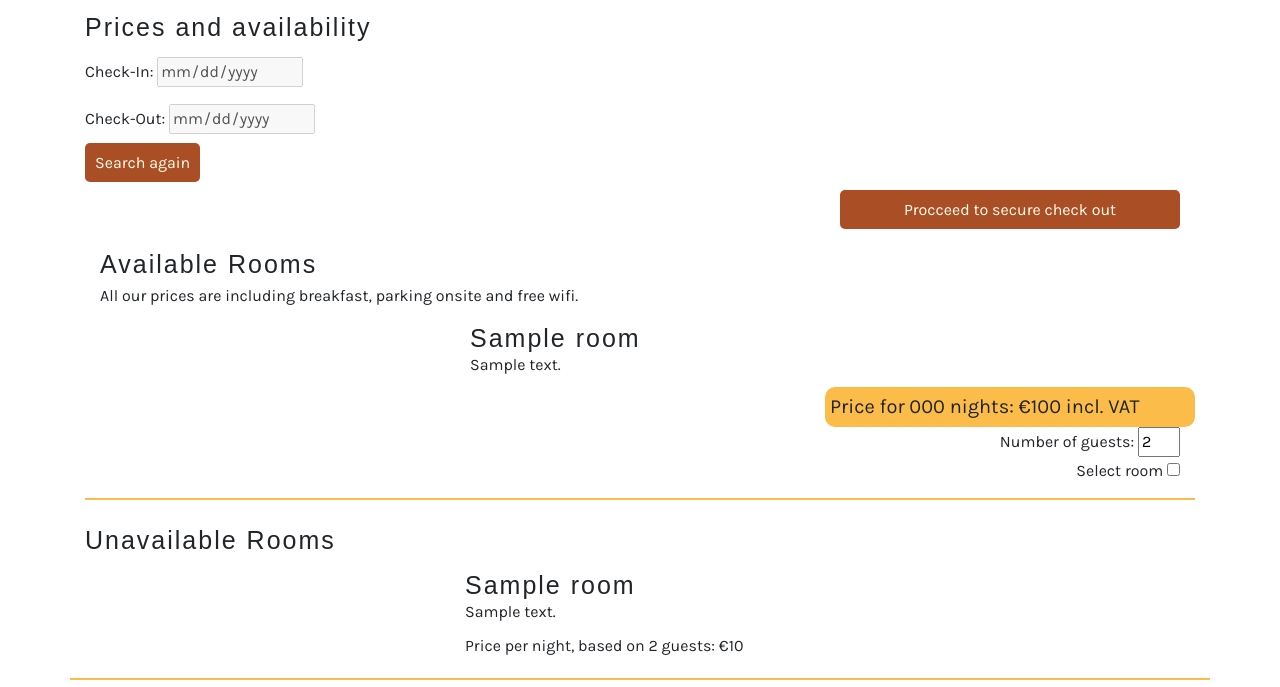
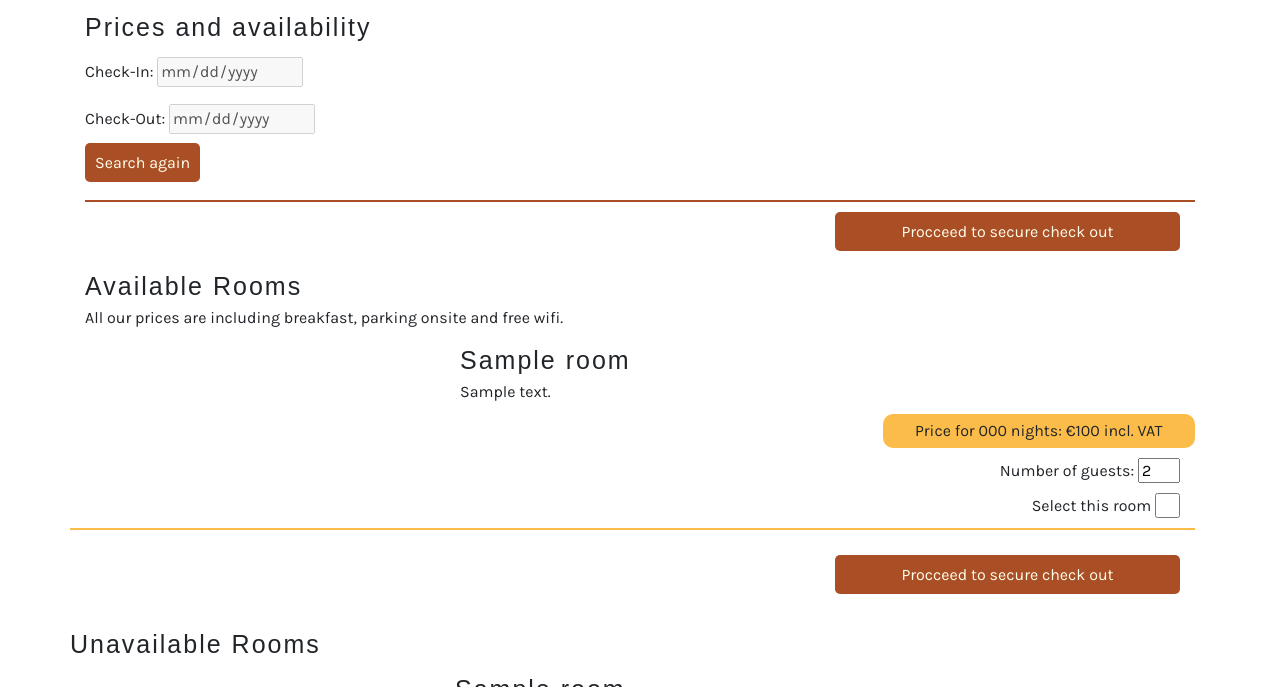
Before and after one commit to AnoukSmet/Casa-Pedra-Nobre, a Django app: template reservation/templates/reservation/reservation_detail.html in a window 1280 px wide. Shown: the part 803-1490 px from the top of the page. Run offline with Django 3.2, Linux system fonts and the light colour scheme; the template is opened without the code that fills it: most values are stand-ins (such as "Sample title", 1, 10 or a date in 2020); grey boxes marked "Sample" are stand-in pictures; some libraries are stand-ins or nearby versions; some web fonts are replaced.

Commit message:
Finalised styling reservation detail page

```diff
--- a/reservation/static/reservation/css/reservation.css
+++ b/reservation/static/reservation/css/reservation.css
@@ -2,6 +2,9 @@
     background-image: linear-gradient(rgba(0, 0, 0, 0.5), rgba(0, 0, 0, 0.5)), url("/media/homepage-book-now.jpg");
 }
 
+.rooms {
+    padding-left: 0;
+}
 .submit-rooms {
     margin-bottom: 2rem;
     width: 100%;
@@ -12,6 +15,11 @@
     width: 100%;
     margin: 1rem 0;
 }
+
+#search-rooms-division {
+    border: 0.1rem solid #aa4e26;
+}
+
 #room-selection {
     margin: 0;
 }
@@ -22,14 +30,31 @@
 }
 
 .price {
-    font-size: 2rem;
+    font-size: 1.6rem;
     background-color: #FCBC49;
     padding: 0.5rem;
     border-radius: 1rem;
     float: right;
     width: 20vw !important;
+    text-align: center;
 }
 
 .select-rooms {
-text-align: right;
+    margin-top: 1rem;
+    text-align: right;
+    font-size: 1.6rem;
+    line-height: 1.6rem;
+    display: inline-block;
 }
+
+.select-rooms label,
+.select-rooms input {
+    vertical-align: middle;
+    margin: 0;
+}
+
+input[type='checkbox'], input[type='radio'] {
+    filter: hue-rotate(170deg);
+    height: 2.5rem;
+    width: 2.5rem;
+}
--- a/reservation/templates/reservation/reservation_detail.html
+++ b/reservation/templates/reservation/reservation_detail.html
@@ -30,9 +30,12 @@
             <a href="{% url 'reservation'%}" class="button">Search again</a>
         </div>
     </form>
+    <div class="hr" id="search-rooms-division"></div>
 </div>
 
-<div class="container">
+
+
+<div class="container rooms">
     <form method="POST" action="{% url 'reservation_detail' %}" class="row justify-content-end" id="room-selection">
         {% csrf_token %}
         <div class="col-12 col-md-5 col-lg-4">
@@ -57,24 +60,24 @@
                     </div>
                 </div>
                 <div class="col-12 col-md-8 room-description">
-                    <h2 class="heading">{{room}}</h2>
+                    <h2 class="heading mb-2">{{room}}</h2>
                     <p>
                         {{ room.description }}
                     </p>
                     <div class="row">
-                        <div class="col-12 col-md-6 offset-md-6 price">
+                        <div class="col-12 col-md-5 offset-md-7 price">
                             {% if number_of_nights == 1 %}
                             <span>Price for {{number_of_nights}} night: €{% widthratio number_of_nights 1 room.price %} incl. VAT</span>
                             {% else %}
                             <span>Price for {{number_of_nights}} nights: €{% widthratio number_of_nights 1 room.price %} incl. VAT </span>
                             {% endif %}
                         </div>
-                        <div class="col-12 col-md-6 offset-md-6 select-rooms">
+                        <div class="col-12 col-md-5 offset-md-7 select-rooms">
                             <label for="number_of_guests">Number of guests:</label>
                             <input type="number" min="1" max="{{room.max_number_of_guests}}" name="number_of_guests" value="2">
                         </div>
                         <div class="col-12 col-md-6 offset-md-6 select-rooms">
-                            <label for="select-room">Select room</label>
+                            <label for="select-room">Select this room</label>
                             <input type="checkbox" name="select-room">
                         </div>
                     </div>
@@ -83,6 +86,9 @@
         </div>
         <div class="hr"></div>
         {% endfor %}
+        <div class="col-12 col-md-5 col-lg-4 mt-4">
+            <button type="submit" class="button submit-rooms">Procceed to secure check out</button>
+        </div>
     </form>
     {% if unavailable_rooms %}
         <div class="row">
@@ -108,9 +114,6 @@
                         <p>
                             {{ room.description }}
                         </p>
-                        <p>
-                            Price per night, based on 2 guests: €{{ room.price}}
-                        </p>
                     </div>
                 </div>
             </div>
```
